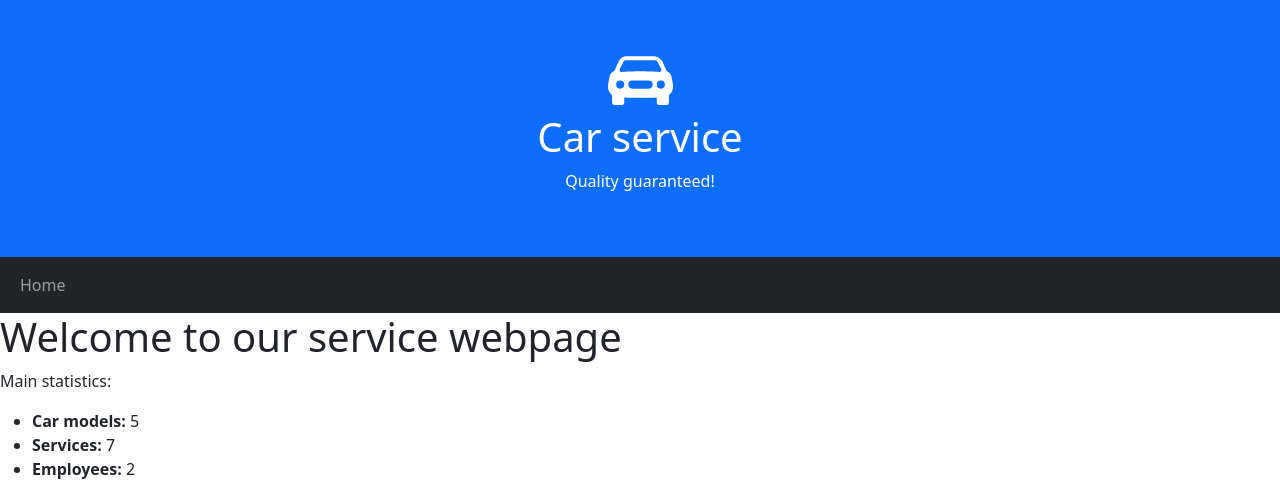
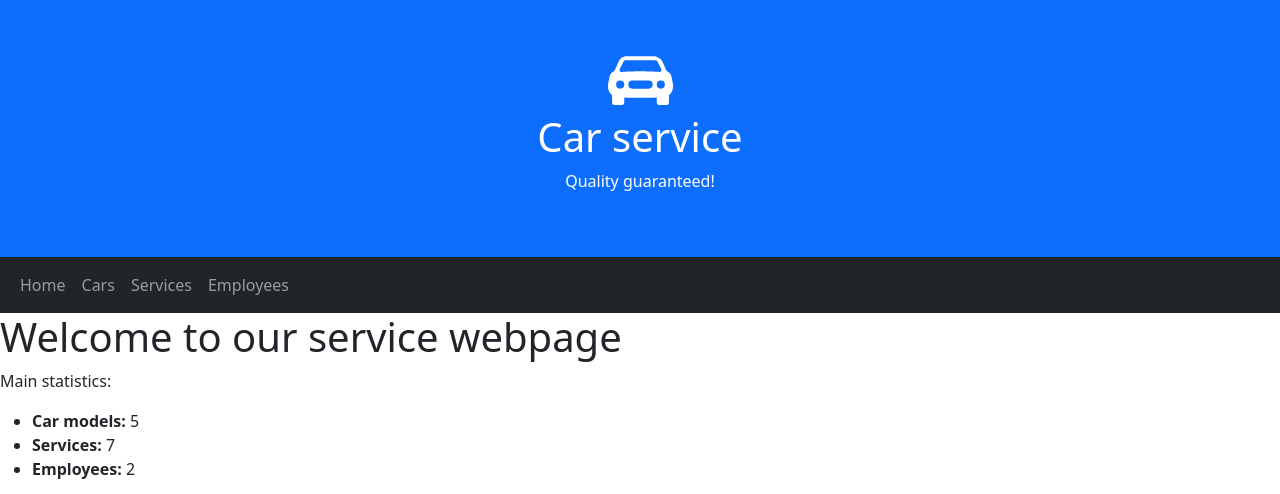
Before and after one commit to airidasbudre/CodeAcademy-courses, a Django app: page /library/ in a window 1280 px wide. Shown: the top 494 px of the page. Run offline with Django 4.2, Linux system fonts and the light colour scheme; data comes from the database, SQL or seed files in the repository.

Commit message:
Update
1. Employees model update
2. links with more information

```diff
--- a/day_30_django/carservice/library/templates/base.html
+++ b/day_30_django/carservice/library/templates/base.html
@@ -27,6 +27,15 @@
       <li class="nav-item">
         <a class="nav-link" href="/">Home</a>
       </li>
+      <li class="nav-item">
+        <a class="nav-link" href="{% url 'cars' %}">Cars</a>
+      </li>
+      <li class="nav-item">
+        <a class="nav-link" href="{% url 'service' %}">Services</a>
+      </li>
+      <li class="nav-item">
+        <a class="nav-link" href="{% url 'employees' %}">Employees</a>
+      </li>
     </ul>
   </div>
 </nav>
--- a/day_30_django/carservice/library/urls.py
+++ b/day_30_django/carservice/library/urls.py
@@ -5,5 +5,7 @@ from . import views
 urlpatterns = [
     path('', views.index, name='index'),
     path('service/', views.ServiceListView.as_view(), name='service'),
-    path('car/', views.cars, name='car'),
+    path('cars/', views.cars, name='cars'),
+    path('cars/<int:cars_id>', views.car, name='car'),
+    path('employees/', views.EmployeesListView.as_view(), name='employees'),
 ]
--- a/day_30_django/carservice/library/views.py
+++ b/day_30_django/carservice/library/views.py
@@ -1,7 +1,8 @@
-from django.shortcuts import render
+from django.shortcuts import render, get_object_or_404
 from django.http import HttpResponse
 from .models import Car_model, Service, Order, Cars, Orderline, Employees
 from django.views import generic
+
 
 
 def index(request):
@@ -21,11 +22,23 @@ def cars(request):
 
     cars = Cars.objects.all()
     context = {
-        'cars': cars
+        'cars': cars,
     }
-    print(cars)
     return render(request, 'cars.html', context=context)
 
 class ServiceListView(generic.ListView):
     model = Service
     template_name = 'service.html'
+    context_object_name = "service"
+
+def car(request, car_id):
+    car = get_object_or_404(Cars, pk=car_id)
+    context = {
+        'car': car,
+    }
+    return render(request, 'car.html', context=context)
+
+class EmployeesListView(generic.ListView):
+    model = Employees
+    template_name = 'employees.html'
+    context_object_name = "employees"
```
Also changed, not shown: day_30_django/carservice/library/templates/car.html (added, +10 -0 lines), day_30_django/carservice/library/templates/cars.html (+5 -5 lines), day_30_django/carservice/library/templates/employees.html (added, +8 -0 lines), day_30_django/carservice/library/templates/service.html (+5 -12 lines).
